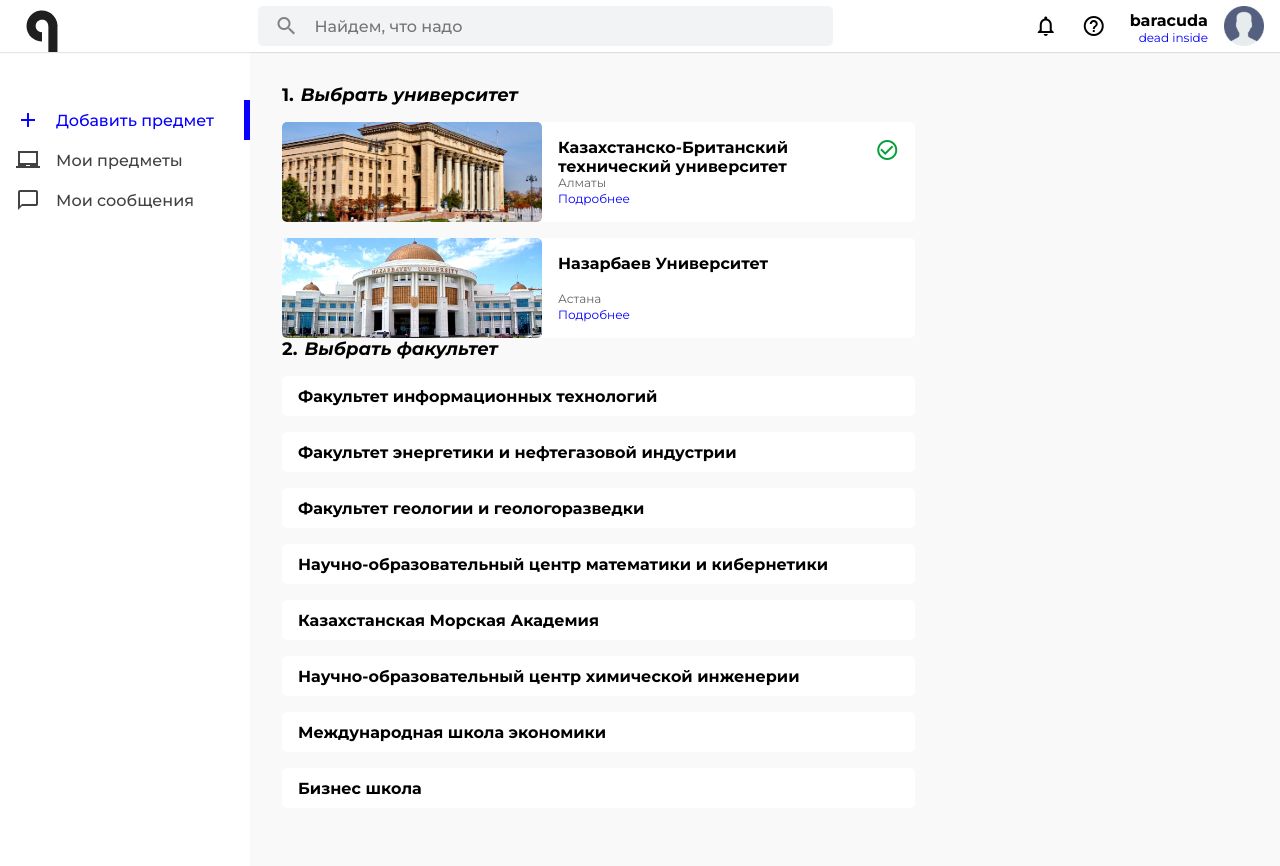
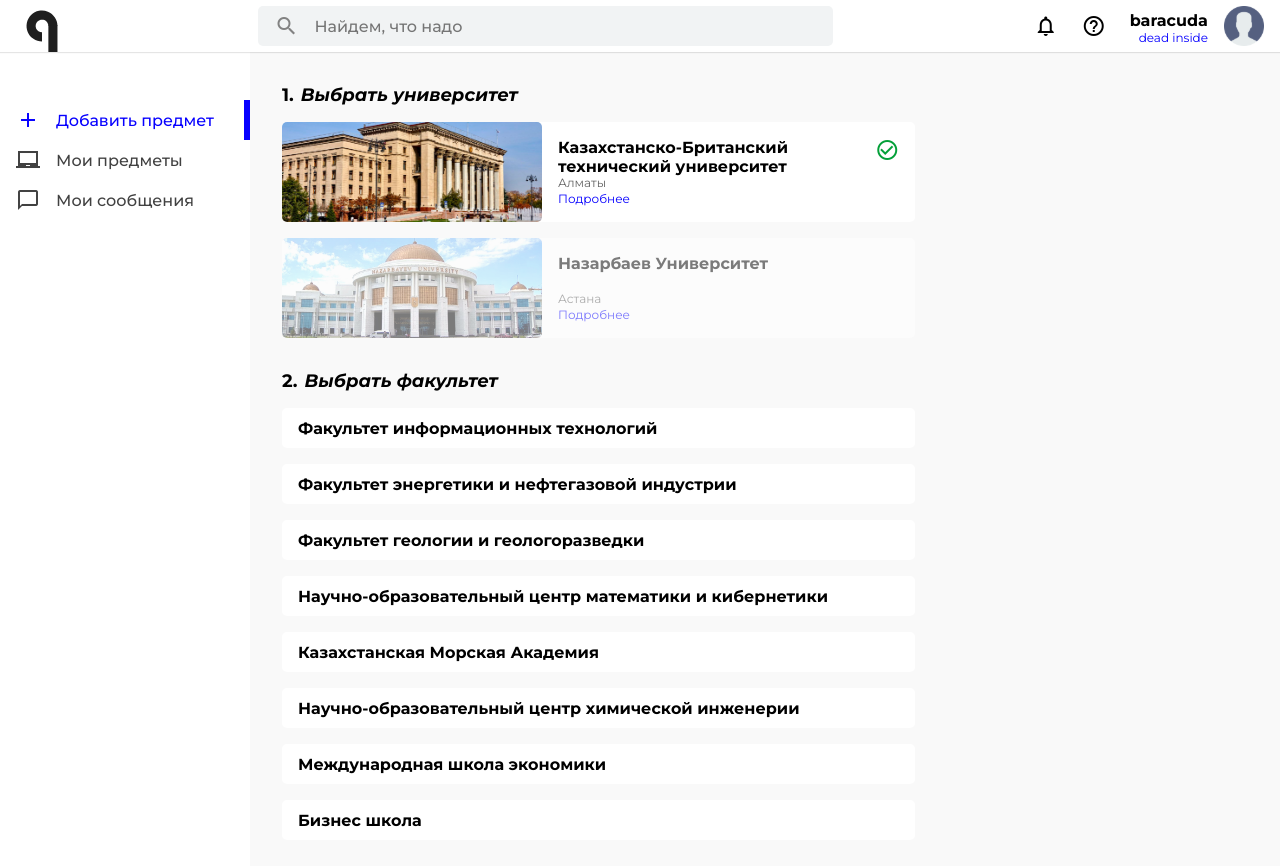
Before and after one commit to asnbkk/qosymsha, an Angular app: page /student/add-course in a window 1280 px wide. Both pictures are taken after a click on the element 598 px from the left and 172 px from the top of the page. Shown: the top 866 px of the page. Built offline with nearby package versions, Linux system fonts and the light colour scheme.

Commit message:
select uni card

```diff
--- a/src/app/components/university-card/university-card.component.css
+++ b/src/app/components/university-card/university-card.component.css
@@ -7,6 +7,7 @@
     border-radius: 5px;
     cursor: pointer;
     position: relative;
+    transition: 0.2s;
 }
 .card_img {
     height: 100px;
@@ -39,4 +40,9 @@
     top: 1rem;
     right: 1rem;
     color: #04A039;
+    transition: 0.2s;
 }
+.not-selected {
+    opacity: 0.5;
+    transition: 0.2s;
+}
--- a/src/app/components/university-card/university-card.component.html
+++ b/src/app/components/university-card/university-card.component.html
@@ -1,4 +1,4 @@
-<div class="card">
+<div [className]="status != university.faculties && status.length != 0  ? 'card not-selected' : 'card'">
     <div class="card_img"><img src="{{university.img}}" alt=""></div>
     <div class="card_text">
         <div class="card_text__name">
--- a/src/app/components/university-card/university-card.component.ts
+++ b/src/app/components/university-card/university-card.component.ts
@@ -11,7 +11,7 @@
   constructor() { }
 
   ngOnInit(): void {
-    console.log(this.status)
+
   }
 
 }
--- a/src/app/pages/add-course/add-course.component.html
+++ b/src/app/pages/add-course/add-course.component.html
@@ -4,7 +4,10 @@
             <app-text [text]="'Выбрать университет'" [type]="'title'" [counter]="1"></app-text>
             <div class="ac_university-list">
                 <div *ngFor="let u of universities">
-                    <app-university-card [university]="u" [status]="faculties" (click)="onUniversitySelect(u.name)"></app-university-card>
+                    <app-university-card [university]="u" [status]="faculties" (click)="onUniversitySelect(u.name)">
+                    </app-university-card>
+
+                </div>
             </div>
         </div>
             <div class="faculty" *ngIf="faculty">
--- a/src/styles.css
+++ b/src/styles.css
@@ -11,3 +11,15 @@
 :focus {
     outline: none;
 }
+html {
+    overflow: scroll;
+    overflow-x: hidden;
+}
+::-webkit-scrollbar {
+    width: 0px;  /* Remove scrollbar space */
+    background: transparent;  /* Optional: just make scrollbar invisible */
+}
+/* Optional: show position indicator in red */
+::-webkit-scrollbar-thumb {
+    background: #FF0000;
+}
```
Lines whose indentation alone changed are shown as unchanged.
